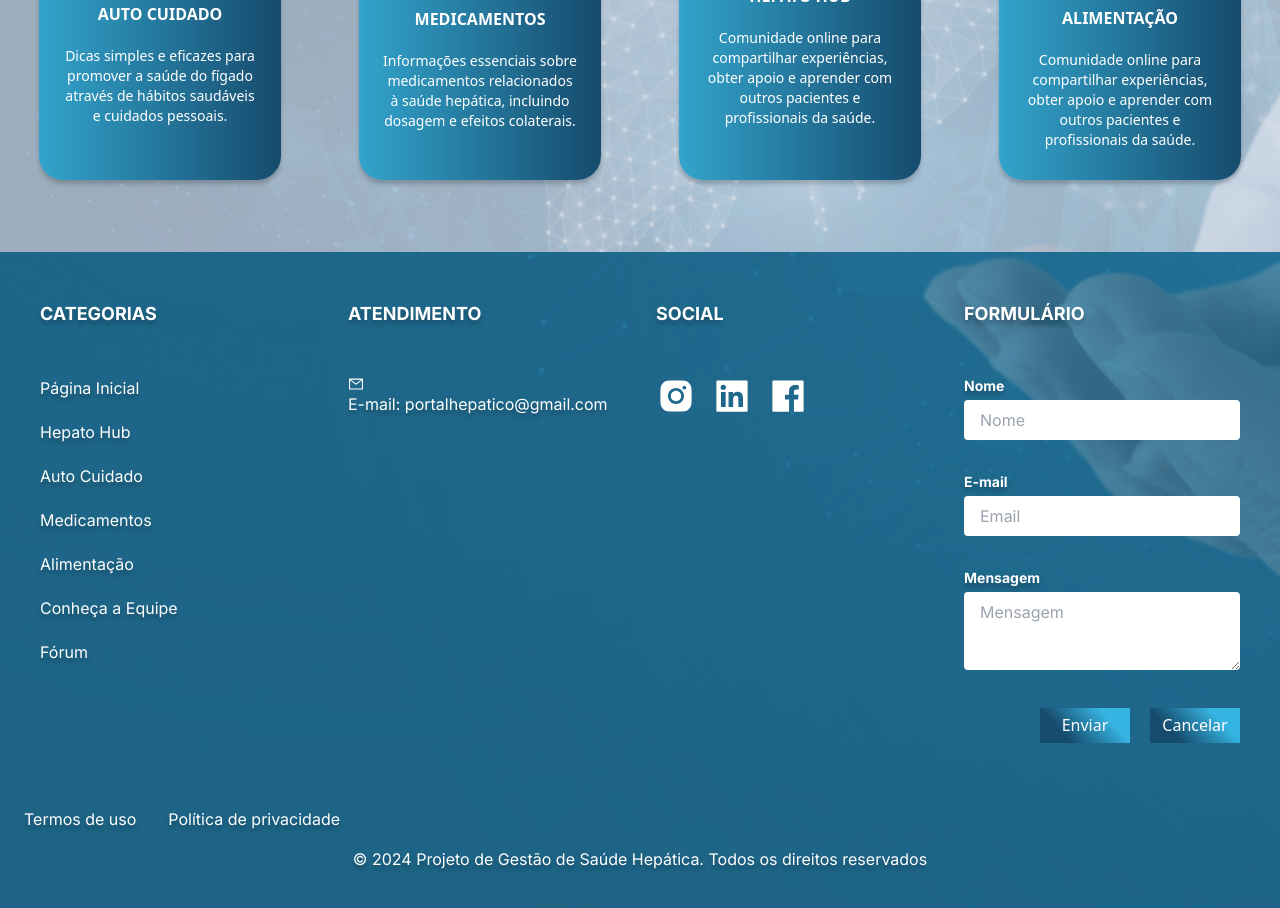
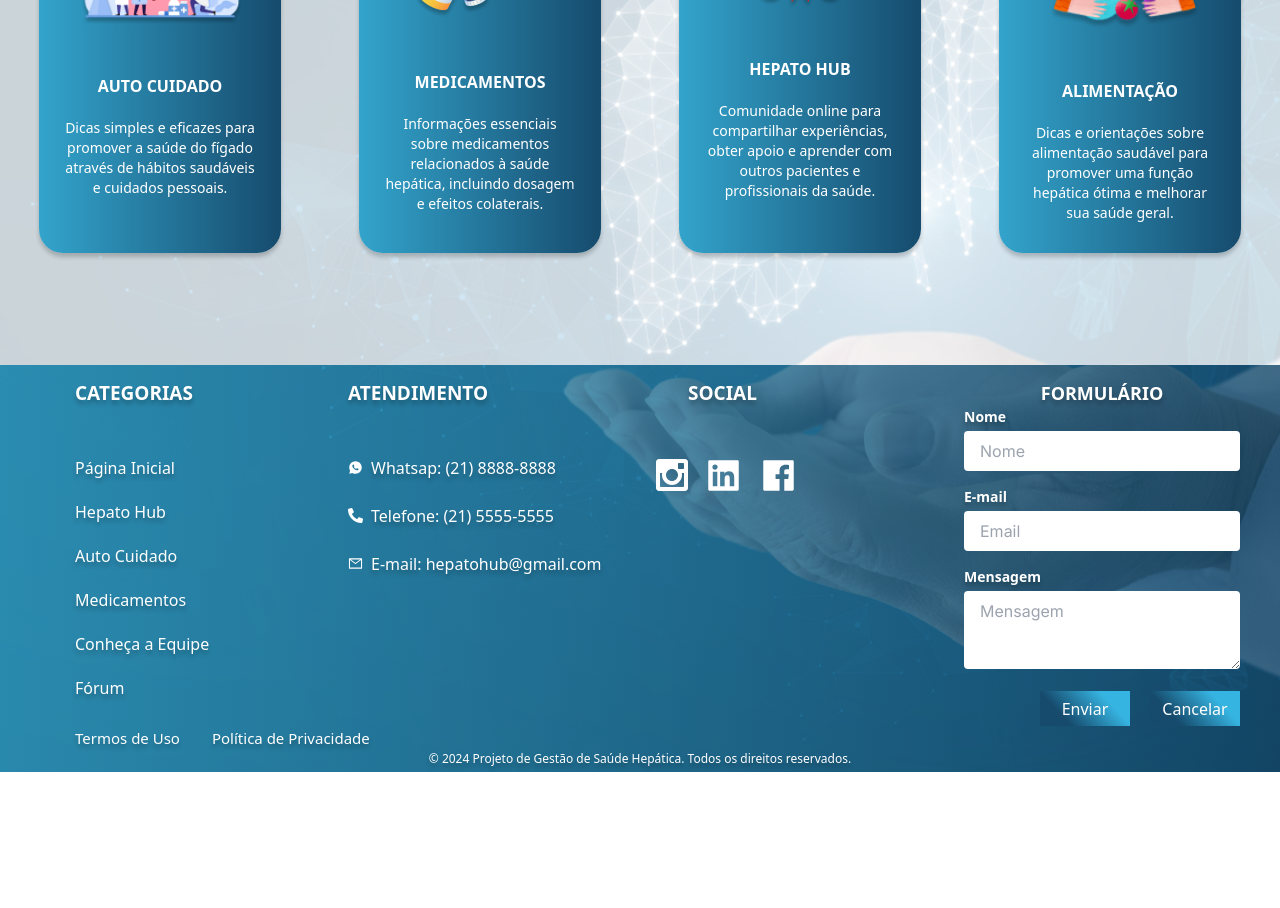
Before and after one commit to hepatohub/frontend, a Next.js app: page / in a window 1280 px wide. Shown: the part 1020-1928 px from the top of the page. After the commit the page ends 1792 px from the top, so only its background shows below. Built offline with nearby package versions, Linux system fonts and the light colour scheme.

Commit message:
HN-145/HN-146/BUGS

```diff
--- a/src/app/Homepage/page.js
+++ b/src/app/Homepage/page.js
@@ -71,10 +71,10 @@ const Homepage = () => {
           </div>
         </section>
 
-        <main className="bg-bgSecCards bg-no-repeat bg-cover py-10 justify-around flex">
+        <main className="bg-bgSecCards bg-no-repeat bg-white h-[616px] bg-cover items-center justify-around flex">
           <div className="xl:container flex-wrap flex justify-around">
             {cardsData.map((card) => (
-              <div key={card.id} className="mb-8">
+              <div key={card.id}>
                 <Cards
                   imageUrl={card.imageUrl}
                   title={card.title}
--- a/src/app/globals.css
+++ b/src/app/globals.css
@@ -3,6 +3,7 @@
 @tailwind utilities;
 
 @import url('https://fonts.googleapis.com/css2?family=Be+Vietnam:wght@500&display=swap');
+
 
 body {
   font-family: 'Be Vietnam', sans-serif;
--- a/src/components/Cards/index.jsx
+++ b/src/components/Cards/index.jsx
@@ -2,7 +2,7 @@ import Image from "next/image";
 
 const Cards = ({ imageUrl, title, description }) => {
   return (
-    <div className="bg-gradient-to-r from-[#33A4CC] to-[#164B6D] rounded-3xl w-[242.2px] h-[390.67px] flex flex-col justify-center items-center"  style={{
+    <div className="bg-gradient-to-r from-[#33A4CC] to-[#164B6D] rounded-3xl w-[242px] h-[391px] flex flex-col justify-center items-center"  style={{
       boxShadow: "0px 4px 4px rgba(0, 0, 0, 0.2)"
     }}>
     <Image className="" src={imageUrl} alt="Imagem do Card" width={168} height={137} />
--- a/src/components/Footer/index.jsx
+++ b/src/components/Footer/index.jsx
@@ -1,15 +1,17 @@
 "use client";
-import {useState} from "react";
+import Image from "next/image";
+import { useState } from "react";
 import {
   AiFillFacebook,
-  AiFillInstagram,
   AiFillLinkedin,
   AiOutlineMail,
   AiOutlineWhatsApp
 } from "react-icons/ai";
+import { FaPhoneAlt } from "react-icons/fa";
+import { ImInstagram } from "react-icons/im";
+import { RiWhatsappFill } from "react-icons/ri";
+import logo from "../../../public/logo.png";
 import Button from "../Button";
-import logo from "../../../public/logo.png";
-import Image from "next/image";
 
 const getYear = () => {
   return new Date().getFullYear();
@@ -95,8 +97,9 @@ const Footer = () => {
   };
 
   return (
-    <footer className="bg-bgFooter bg-no-repeat bg-cover bg-footer text-white py-12 text-shadow font-vietnam px-6 z-50 relative">
-      <div className="lg:hidden flex justify-between items-center gap-6 mb-6">
+    <footer className="bg-gradient-to-r from-[#33A4CC] to-[#164B6D] text-white text-shadow font-vietnam px-6 z-50 relative h-[407px] flex flex-col justify-end ">
+    <div className="absolute inset-0 bg-bgFooter bg-no-repeat bg-cover"></div>
+      <div className="lg:hidden relative flex justify-between items-center gap-6 ">
         <div className="bg-white rounded-full flex items-center justify-center ">
           <Image
             src={logo}
@@ -105,51 +108,46 @@ const Footer = () => {
             height={49}
           />
         </div>
-        <p>
+        <p className="font-be-vietnam">
           &copy; 2024 Projeto de Gestão de Saúde Hepática. Todos os direitos
           reservados
         </p>
       </div>
-      <div className="container lg:mx-auto flex flex-wrap justify-around sm:flex-col lg:flex-row sm:items-start sm:mx-0">
+      <div className="container relative lg:mx-auto flex flex-wrap justify-around sm:flex-col lg:flex-row sm:items-start sm:mx-0">
         {/* Categoria */}
-        <div className="w-full sm:w-1/2 md:w-1/4 lg:w-1/4 mb-8 px-4 lg:block sm:hidden">
-          <h2 className="text-lg font-bold mb-12">CATEGORIAS</h2>
+        <div className="w-full mt-28 sm:w-1/2 md:w-1/4 lg:w-1/4  pl-[51px] lg:block sm:hidden">
+          <h2 className="text-[19px] font-bold mb-12 font-be-vietnam">CATEGORIAS</h2>
           <ul className="flex flex-col gap-5">
             <li>
-              <a href="#" className="text-base block hover:text-gray-400">
+              <a href="/Homepage" className="font-be-vietnam text-base block hover:text-gray-200">
                 Página Inicial
               </a>
             </li>
             <li>
               <a
                 href="/hepatohub"
-                className="text-base block hover:text-gray-400"
+                className=" font-be-vietnam text-base block hover:text-gray-200"
               >
                 Hepato Hub
               </a>
             </li>
             <li>
-              <a href="#" className="text-base block hover:text-gray-400">
+              <a href="/autocuidado" className=" font-be-vietnam text-base block hover:text-gray-200">
                 Auto Cuidado
               </a>
             </li>
             <li>
-              <a href="#" className="text-base block hover:text-gray-400">
+              <a href="/construcao" className=" font-be-vietnam text-base block hover:text-gray-200">
                 Medicamentos
               </a>
             </li>
             <li>
-              <a href="#" className="text-base block hover:text-gray-400">
-                Alimentação
-              </a>
-            </li>
-            <li>
-              <a href="#" className="text-base block hover:text-gray-400">
+              <a href="/construcao" className=" font-be-vietnam text-base block hover:text-gray-200">
                 Conheça a Equipe
               </a>
             </li>
             <li>
-              <a href="#" className="text-base block hover:text-gray-400">
+              <a href="/construcao" className=" font-be-vietnam text-base block hover:text-gray-200">
                 Fórum
               </a>
             </li>
@@ -158,37 +156,55 @@ const Footer = () => {
 
         {/* SOCIAL MOBILE */}
         <div className="w-full lg:hidden sm:block">
-          <h2 className="text-lg font-bold border-b-4 border-b-white pb-1 mb-4">Social</h2>
+          <h2 className=" font-be-vietnam text-lg font-bold border-b-4 border-b-white ">Social</h2>
           <div className="flex items-center justify-between">
-            <a href="#" className="mr-4 hover:text-gray-400">
+            <a href="#" className="mr-4 hover:text-gray-200">
               <AiFillLinkedin size={50} />
             </a>
 
-            <a href="#" className="mr-4 hover:text-gray-400">
-              <AiFillInstagram size={50} />
+            <a href="#" className="mr-4 hover:text-gray-200">
+              <ImInstagram size={50} />
             </a>
 
-            <a href="#" className="hover:text-gray-400">
+            <a href="https://www.facebook.com" target="_blank" className="hover:text-gray-200">
               <AiFillFacebook size={50} />
             </a>
 
-            <a href="#" className="hover:text-gray-400">
+            <a href="#" className="hover:text-gray-200">
               <AiOutlineWhatsApp size={50}/>
             </a>
           </div>
         </div>
 
         {/* Atendimento */}
-        <div className="w-full sm:w-1/2 md:w-1/4 lg:w-1/4 mb-8 px-4">
-          <h2 className="text-lg font-bold mb-12">ATENDIMENTO</h2>
+        <div className="w-full mt-28 sm:w-1/2 md:w-1/4 lg:w-1/4 px-4">
+          <h2 className=" font-be-vietnam text-[19px] font-bold mb-12">ATENDIMENTO</h2>
           <ul className="flex flex-col gap-6">
+           <li className="flex items-center flex-wrap">
+              <RiWhatsappFill className="mr-2 text-[15px]" />
+              <a
+                href="https://wa.me/552188888888"
+                className=" font-be-vietnam text-[14px] lg:text-base text-wrap hover:text-gray-200 max-w-full"
+              >
+                Whatsap: (21) 8888-8888
+              </a>
+            </li>
             <li className="flex items-center flex-wrap">
-              <AiOutlineMail className="mr-2" />
+              <FaPhoneAlt className="mr-2 text-[15px]" />
               <a
-                href="mailto: portalhepatico@gmail.com"
-                className="sm:text-[14px] lg:text-base text-wrap hover:text-gray-400 max-w-full"
+                href="tel:+552155555555"
+                className=" font-be-vietnam text-[14px] lg:text-base text-wrap hover:text-gray-200 max-w-full"
               >
-                E-mail: portalhepatico@gmail.com
+                Telefone: (21) 5555-5555
+              </a>
+            </li>
+            <li className="flex items-center flex-wrap">
+              <AiOutlineMail className="mr-2 text-[15px]" />
+              <a
+                href="mailto: hepatohub@gmail.com"
+                className=" font-be-vietnam text-[14px] lg:text-base text-wrap hover:text-gray-200 max-w-full"
+              >
+                E-mail: hepatohub@gmail.com
               </a>
             </li>
           </ul>
@@ -196,33 +212,33 @@ const Footer = () => {
 
         {/* Social */}
         <div
-          className="w-full sm:w-1/2 md:w-1/4 lg:w-1/4 mb-8 px-4 flex justify-start
+          className="w-full mt-28 sm:w-1/2 md:w-1/4 lg:w-1/4 px-4 flex justify-start
         items-center flex-col lg:block sm:hidden"
         >
-          <h2 className="text-lg font-bold mb-12">SOCIAL</h2>
+          <h2 className=" font-be-vietnam text-[19px] ml-8 font-bold mb-12">SOCIAL</h2>
           <div className="flex items-center">
-            <a href="#" className="mr-4 hover:text-gray-400">
-              <AiFillInstagram className="w-10 h-10" />
+            <a href="#" className="mr-4 hover:text-gray-200">
+              <ImInstagram className="w-8 h-8" />
             </a>
-            <a href="#" className="mr-4 hover:text-gray-400">
-              <AiFillLinkedin className="w-10 h-10" />
+            <a href="#" className="mr-4 hover:text-gray-200">
+              <AiFillLinkedin className="w-[39px] h-[39px]" />
             </a>
-            <a href="#" className="hover:text-gray-400">
-              <AiFillFacebook className="w-10 h-10" />
+            <a href="https://www.facebook.com" target="_blank" className="hover:text-gray-200">
+              <AiFillFacebook className="w-[39px] h-[39px]" />
             </a>
           </div>
         </div>
 
         {/* Formulário */}
-        <div className="w-full sm:w-1/2 md:w-1/4 lg:w-1/4 mb-8 px-4">
-          <h2 className="text-lg font-bold mb-12">FORMULÁRIO</h2>
+        <div className="w-full mt-28 sm:w-1/2 md:w-1/4 lg:w-1/4  px-4">
+          <h2 className=" font-be-vietnam text-lg font-bold text-center">FORMULÁRIO</h2>
           <form
             action="https://formspree.io/f/xeqybjgz"
             method="POST"
             className="flex flex-col gap-4"
           >
-            <div className="mb-4">
-              <label htmlFor="nome" className="block text-sm font-bold mb-1">
+            <div className="">
+              <label htmlFor="nome" className=" font-be-vietnam block text-sm font-bold mb-1">
                 Nome
               </label>
               <input
@@ -239,8 +255,8 @@ const Footer = () => {
                 <span className="text-red-500 text-sm">{formErrors.nome}</span>
               )}
             </div>
-            <div className="mb-4">
-              <label htmlFor="email" className="block text-sm font-bold mb-1">
+            <div className="">
+              <label htmlFor="email" className=" font-be-vietnam block text-sm font-bold mb-1">
                 E-mail
               </label>
               <input
@@ -257,10 +273,10 @@ const Footer = () => {
                 <span className="text-red-500 text-sm">{formErrors.email}</span>
               )}
             </div>
-            <div className="mb-4">
+            <div className="">
               <label
                 htmlFor="mensagem"
-                className="block text-sm font-bold mb-1"
+                className=" font-be-vietnam block text-sm font-bold mb-1"
               >
                 Mensagem
               </label>
@@ -303,19 +319,19 @@ const Footer = () => {
       </div>
 
       {/* Links adicionais */}
-      <div className="container mx-auto mt-8 text-base">
-        <div className="mb-4">
-          <a href="#" className="hover:text-gray-400 mr-8">
-            Termos de uso
+      <div className=" relative container mx-auto ">
+        <div className="">
+          <a href="#" className="text-[15px] pl-[51px] font-be-vietnam hover:text-gray-200 mr-8">
+            Termos de Uso
           </a>
-          <a href="#" className="hover:text-gray-400">
-            Política de privacidade
+          <a href="#" className="text-[15px] font-be-vietnam hover:text-gray-200">
+            Política de Privacidade
           </a>
         </div>
         <div>
-          <p className="text-center">
+          <p className="mb-1 text-[12px] font-be-vietnam text-center">
             © {getYear()} Projeto de Gestão de Saúde Hepática. Todos os direitos
-            reservados
+            reservados.
           </p>
         </div>
       </div>
--- a/src/data/cardsData.js
+++ b/src/data/cardsData.js
@@ -21,7 +21,7 @@ const cardsData = [
     id: 4,
     imageUrl: '/alimentacao.png',
     title: 'ALIMENTAÇÃO',
-    description: 'Comunidade online para compartilhar experiências, obter apoio e aprender com outros pacientes e profissionais da saúde.',
+    description: 'Dicas e orientações sobre alimentação saudável para promover uma função hepática ótima e melhorar sua saúde geral.',
   },
 ];
 
```
